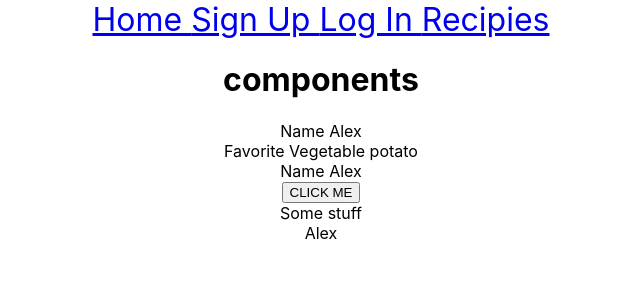
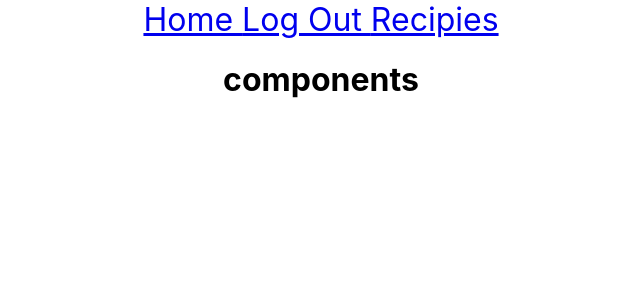
Before and after one commit to barboa91/front-cook, a React (Create React App) app in the folder archi/: page / in a window 1280 px wide. Shown: the top 300 px of the page, without its empty margins (319-959 px from the left). Built offline with nearby package versions, Linux system fonts and the light colour scheme.

Commit message:
added ability to log out

```diff
--- a/archi/src/App.js
+++ b/archi/src/App.js
@@ -12,15 +12,15 @@ import Recipes from './components/Recipes';
 
 function App() {
   const [chefInfo, setChefInfo] = useState({
-    name:'Alex',
-    favorite:'potato'
+    loggedIn : true,
+    blah:"ssssss"
   })
 
 
   return (
     <div className="App">
       <header className="Nav">
-        <Nav/>
+      <DataContext.Provider value={{ chefInfo, setChefInfo}}><Nav/></DataContext.Provider>
       </header>
       <main>
         <Routes>
@@ -32,8 +32,6 @@ function App() {
         </Routes>
         <DataContext.Provider value={{ chefInfo, setChefInfo}}>
           <h1>components</h1>
-          <ComponentA/>
-          <ComponentB/>
         </DataContext.Provider>
 
       </main>
--- a/archi/src/components/Nav.js
+++ b/archi/src/components/Nav.js
@@ -1,13 +1,17 @@
-import React from "react";
+import React, { useContext } from "react";
 import { Link } from "react-router-dom";
-
+import DataContext from "./DataContext";
 
 const Nav = () =>{
+    const { chefInfo, setChefInfo } = useContext(DataContext)
+
     return(
         <div className="navigation bar">
             <Link to="/"> Home </Link>
-            <Link to="/signup"> Sign Up </Link>
-            <Link to="/login"> Log In </Link>
+            {!chefInfo.loggedIn && <Link to="/signup"> Sign Up </Link>}
+            {!chefInfo.loggedIn && <Link to="/login"> Log In </Link>}
+            {chefInfo.loggedIn && <Link to="/logout" onClick={()=>setChefInfo({loggedIn:false})}> Log Out </Link>}
+
             <Link to="/recipes"> Recipies </Link>
 
         </div>
--- a/archi/src/components/Recipes.jsx
+++ b/archi/src/components/Recipes.jsx
@@ -6,11 +6,6 @@ const Recipes = () =>{
   const [APILOADED, setAPILOADED] = useState(false);
   let [recipes, setRecipies] = useState([]);
   let [chefs, setChefs] = useState([]);
-
-
-
-
-
 
   const chefData = (chefid)=>{
     const findChefName = chefi => chefs.find(chef => chef._id === chefi);
```
